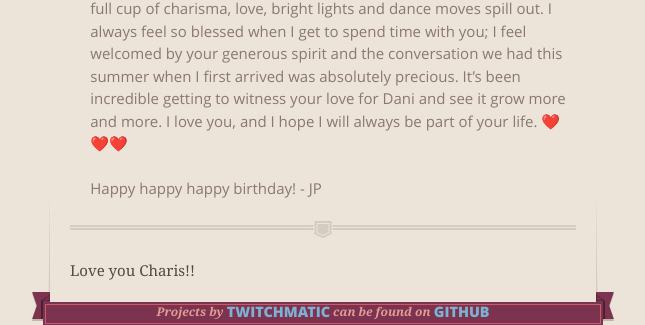
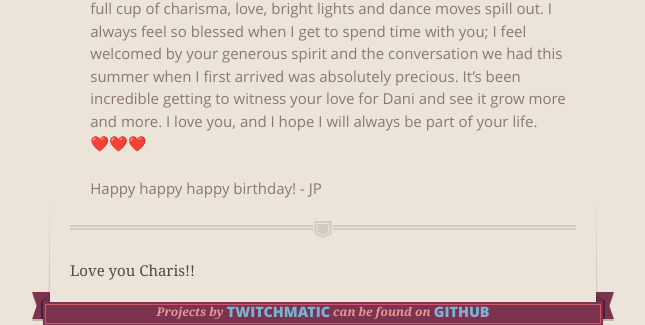
Before and after one commit to twitchmatic/twitchmatic.github.io, a Jekyll site: the page built from index.md, in a window 1280 px wide and 900 px high, scrolled down 2266 px. Shown: the part 532-857 px from the top of the window, without its empty margins (317-962 px from the left). Built offline with Jekyll 4.4.1, drawn with Linux system fonts in a browser that asks for light colours; nearby versions of some CDN libraries; some of the changed text lies outside the part shown.

Commit message:
formatting of heart

```diff
--- a/index.md
+++ b/index.md
@@ -76,7 +76,9 @@ We love you.  - GC
 * * *
 
 >Charis.
-You literally have so many things going on that I could talk about it’s hard to nail down just a few. You’re smart, funny, sexy, loyal, interested in others, you’re a leader, sincere, and have a way of communicating that draws people in to be curious about what you’re saying. And fortunately, you always have something to say. I love it. You are a source of love and light. You have an intense capacity for life inside of you, and even when you are low, and feel like shit, you are able to lift others spirits. You are so bloody generous. You let your full cup of charisma, love, bright lights and dance moves spill out.  I always feel so blessed when I get to spend time with you; I feel welcomed by your generous spirit and the conversation we had this summer when I first arrived was absolutely precious. It’s been incredible getting to witness your love for Dani and see it grow more and more. I love you, and I hope I will always be part of your life. ❤️❤️❤️
+You literally have so many things going on that I could talk about it’s hard to nail down just a few. You’re smart, funny, sexy, loyal, interested in others, you’re a leader, sincere, and have a way of communicating that draws people in to be curious about what you’re saying. And fortunately, you always have something to say. I love it. You are a source of love and light. You have an intense capacity for life inside of you, and even when you are low, and feel like shit, you are able to lift others spirits. You are so bloody generous. You let your full cup of charisma, love, bright lights and dance moves spill out.  I always feel so blessed when I get to spend time with you; I feel welcomed by your generous spirit and the conversation we had this summer when I first arrived was absolutely precious. It’s been incredible getting to witness your love for Dani and see it grow more and more. I love you, and I hope I will always be part of your life.
+<br>
+❤️❤️❤️
 <br>
 <br>
 Happy happy happy birthday! - JP
```
